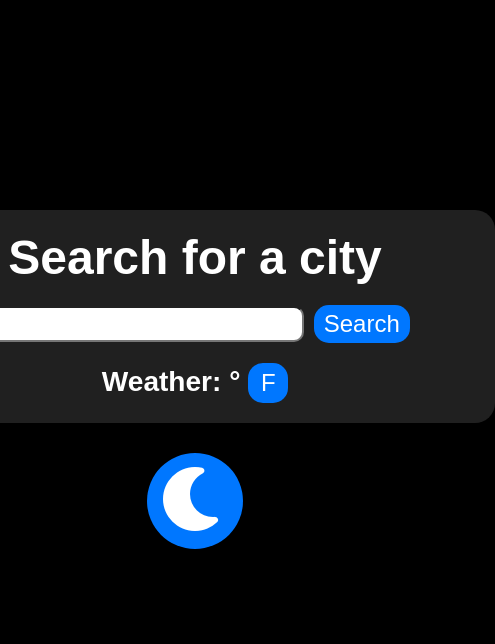
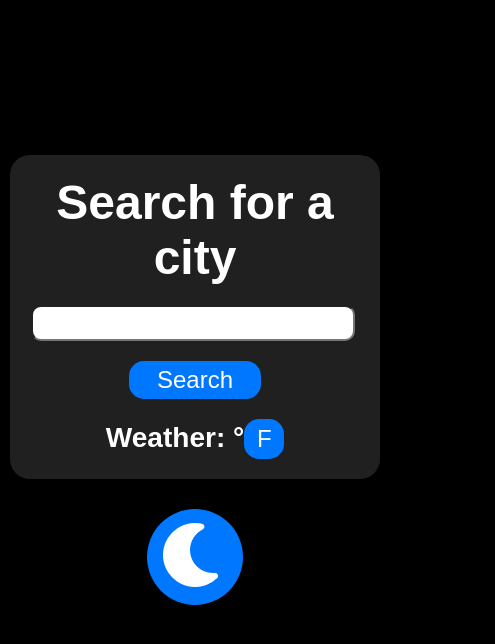
Before and after one commit to TimmyBit/weather-search, a plain HTML site: page index.html in a window 390 px wide. Shown: the whole page, 495 px wide, since content can reach past the window. Drawn offline with Linux system fonts and the light colour scheme.

Commit message:
Added media queries

```diff
--- a/style.css
+++ b/style.css
@@ -113,3 +113,28 @@ input {
     background: #004ba1;
     cursor: pointer;
 }
+
+@media (max-width: 650px) {
+    .box {
+        width: 95%;
+    }
+
+    h1 {
+        text-align: center;
+    }
+
+    .search {
+        display: flex;
+        flex-direction: column;
+        gap: 20px;
+        align-items: center;
+    }
+
+    .result {
+        width: 90%;
+    }
+
+    #search {
+        width: 40%;
+    }
+}
```
Also changed, not shown: index.html (+1 -3 lines).
